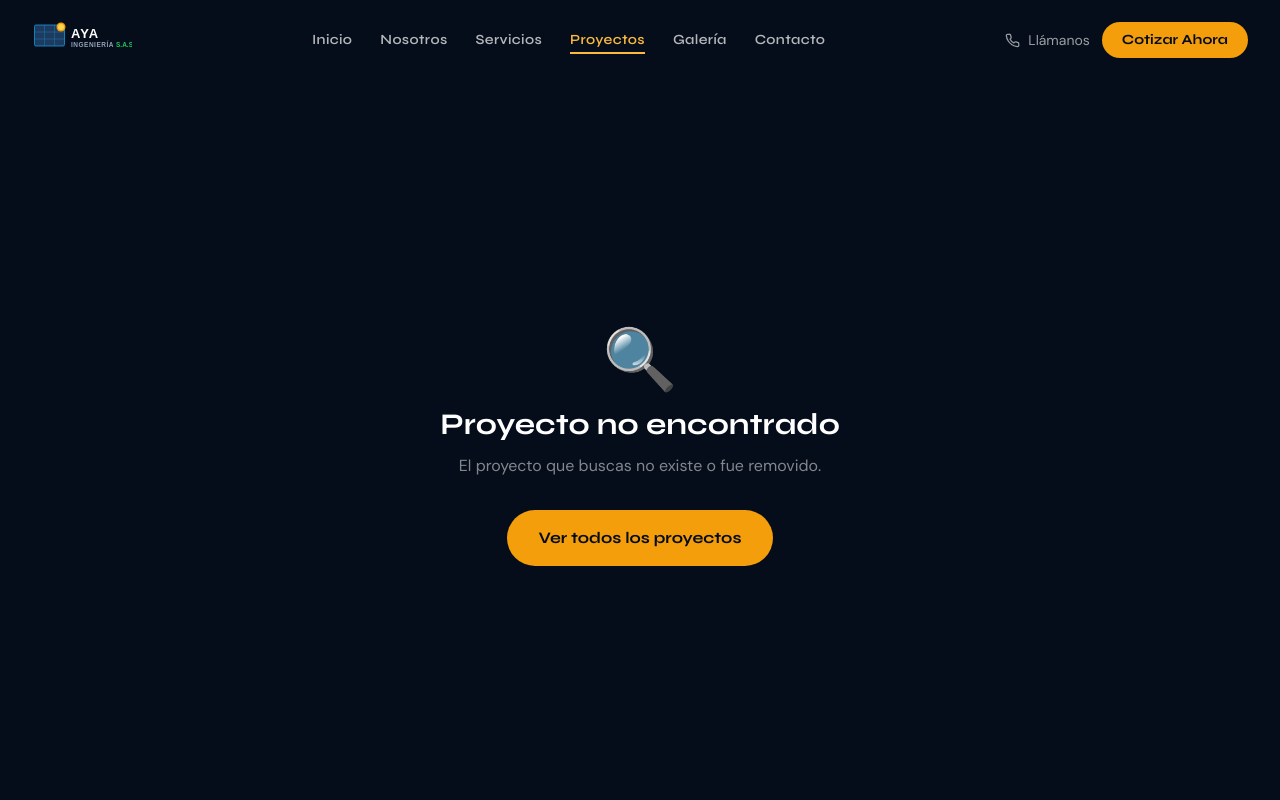
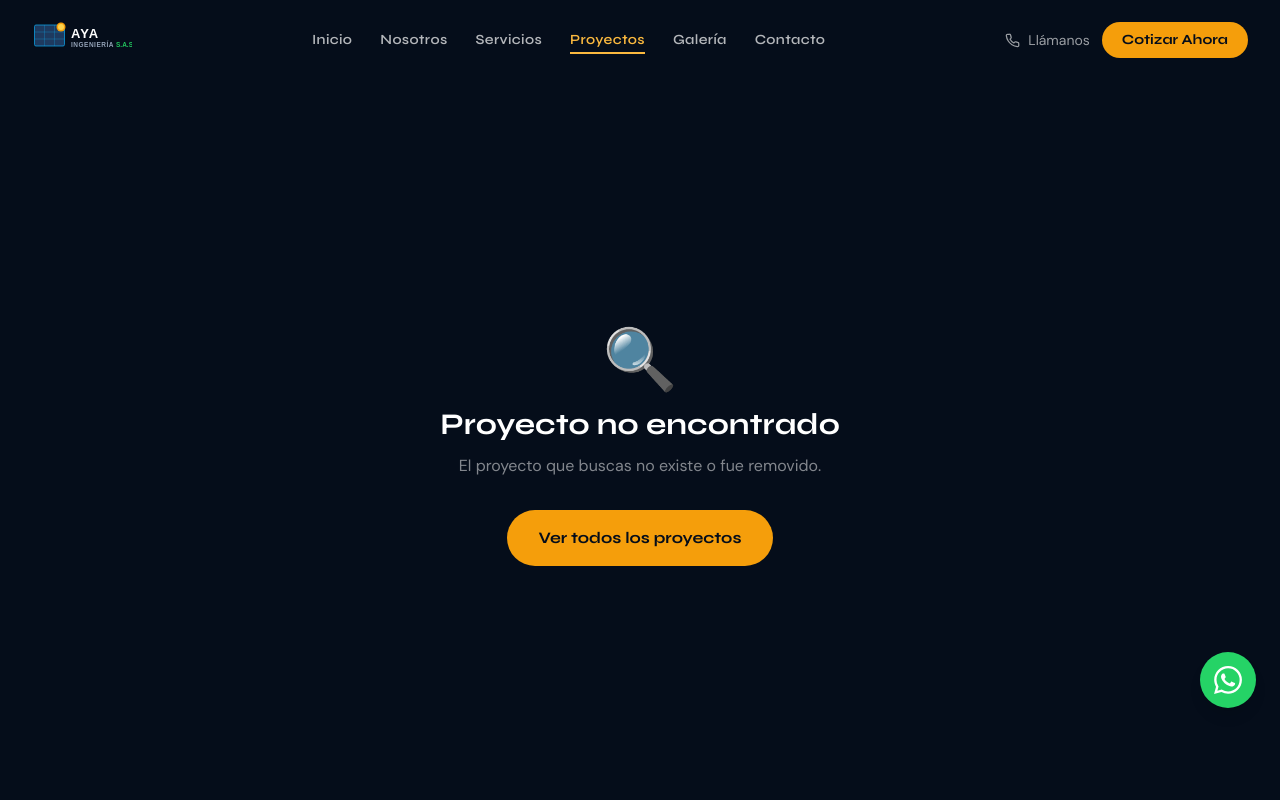
Before and after one commit to miguelortiz-code/aya-ingeneria, a React (Vite) app: page /proyectos/1 in a window 1280 px wide. Shown: the top 800 px of the page. Built offline with nearby package versions, Linux system fonts and the light colour scheme.

Commit message:
feat: add WhatsApp and scroll-to-top icons.

```diff
--- /dev/null
+++ b/src/components/atoms/FloatingButtons.jsx
@@ -0,0 +1,41 @@
+import React, { useState, useEffect } from 'react'
+import { ArrowUp } from 'lucide-react'
+
+export function FloatingButtons() {
+  const [showTop, setShowTop] = useState(false)
+
+  useEffect(() => {
+    const onScroll = () => setShowTop(window.scrollY > 400)
+    window.addEventListener('scroll', onScroll, { passive: true })
+    return () => window.removeEventListener('scroll', onScroll)
+  }, [])
+
+  return (
+    <div className="fixed bottom-6 right-6 z-50 flex flex-col gap-3">
+      {/* WhatsApp */}
+      <a
+        href="https://wa.me/573000000000?text=Hola,%20me%20interesa%20una%20cotización%20de%20energía%20solar"
+        target="_blank"
+        rel="noopener noreferrer"
+        aria-label="Contactar por WhatsApp"
+        className="w-14 h-14 rounded-full flex items-center justify-center shadow-lg hover:scale-110 transition-transform duration-300 bg-[#25D366]"
+      >
+        {/* WhatsApp SVG oficial */}
+        <svg viewBox="0 0 24 24" className="w-7 h-7 fill-white">
+          <path d="M17.472 14.382c-.297-.149-1.758-.867-2.03-.967-.273-.099-.471-.148-.67.15-.197.297-.767.966-.94 1.164-.173.199-.347.223-.644.075-.297-.15-1.255-.463-2.39-1.475-.883-.788-1.48-1.761-1.653-2.059-.173-.297-.018-.458.13-.606.134-.133.298-.347.446-.52.149-.174.198-.298.298-.497.099-.198.05-.371-.025-.52-.075-.149-.669-1.612-.916-2.207-.242-.579-.487-.5-.669-.51-.173-.008-.371-.01-.57-.01-.198 0-.52.074-.792.372-.272.297-1.04 1.016-1.04 2.479 0 1.462 1.065 2.875 1.213 3.074.149.198 2.096 3.2 5.077 4.487.709.306 1.262.489 1.694.625.712.227 1.36.195 1.871.118.571-.085 1.758-.719 2.006-1.413.248-.694.248-1.289.173-1.413-.074-.124-.272-.198-.57-.347m-5.421 7.403h-.004a9.87 9.87 0 01-5.031-1.378l-.361-.214-3.741.982.998-3.648-.235-.374a9.86 9.86 0 01-1.51-5.26c.001-5.45 4.436-9.884 9.888-9.884 2.64 0 5.122 1.03 6.988 2.898a9.825 9.825 0 012.893 6.994c-.003 5.45-4.437 9.884-9.885 9.884m8.413-18.297A11.815 11.815 0 0012.05 0C5.495 0 .16 5.335.157 11.892c0 2.096.547 4.142 1.588 5.945L.057 24l6.305-1.654a11.882 11.882 0 005.683 1.448h.005c6.554 0 11.89-5.335 11.893-11.893a11.821 11.821 0 00-3.48-8.413z"/>
+        </svg>
+      </a>
+
+      {/* Volver arriba */}
+      <button
+        onClick={() => window.scrollTo({ top: 0, behavior: 'smooth' })}
+        aria-label="Volver arriba"
+        className={`w-14 h-14 rounded-full bg-solar-500 hover:bg-solar-400 flex items-center justify-center shadow-solar transition-all duration-300 hover:scale-110
+          ${showTop ? 'opacity-100 translate-y-0' : 'opacity-0 translate-y-4 pointer-events-none'}
+        `}
+      >
+        <ArrowUp size={22} className="text-navy-900" />
+      </button>
+    </div>
+  )
+}
--- a/src/components/templates/MainLayout.jsx
+++ b/src/components/templates/MainLayout.jsx
@@ -1,6 +1,7 @@
 import React from 'react'
 import { Navbar } from '../organisms/Navbar'
 import { Footer } from '../organisms/Footer'
+import { FloatingButtons } from '../atoms/FloatingButtons'
 
 /**
  * Template: MainLayout
@@ -14,6 +15,7 @@
         {children}
       </main>
       <Footer />
+      <FloatingButtons />
     </div>
   )
 }
```
